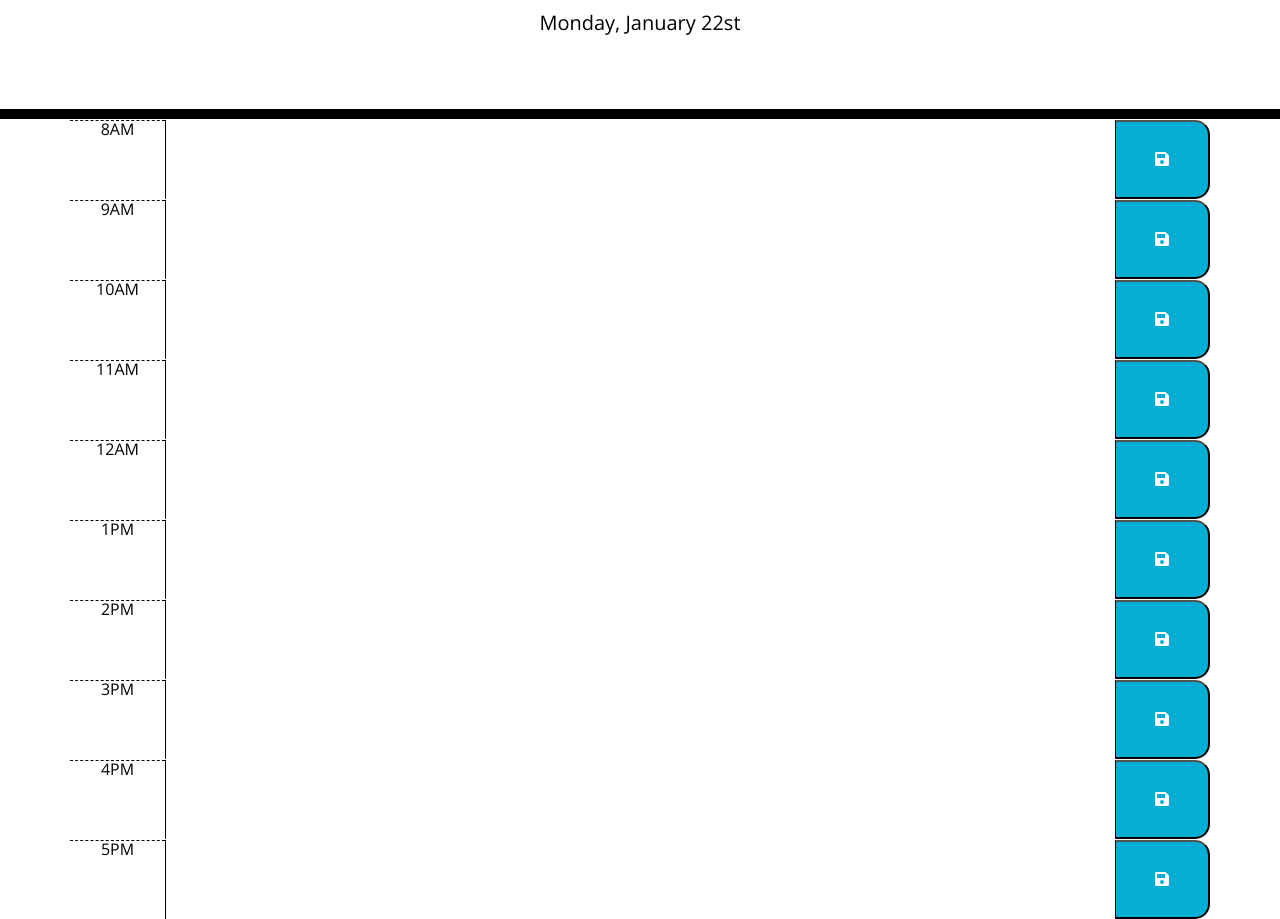
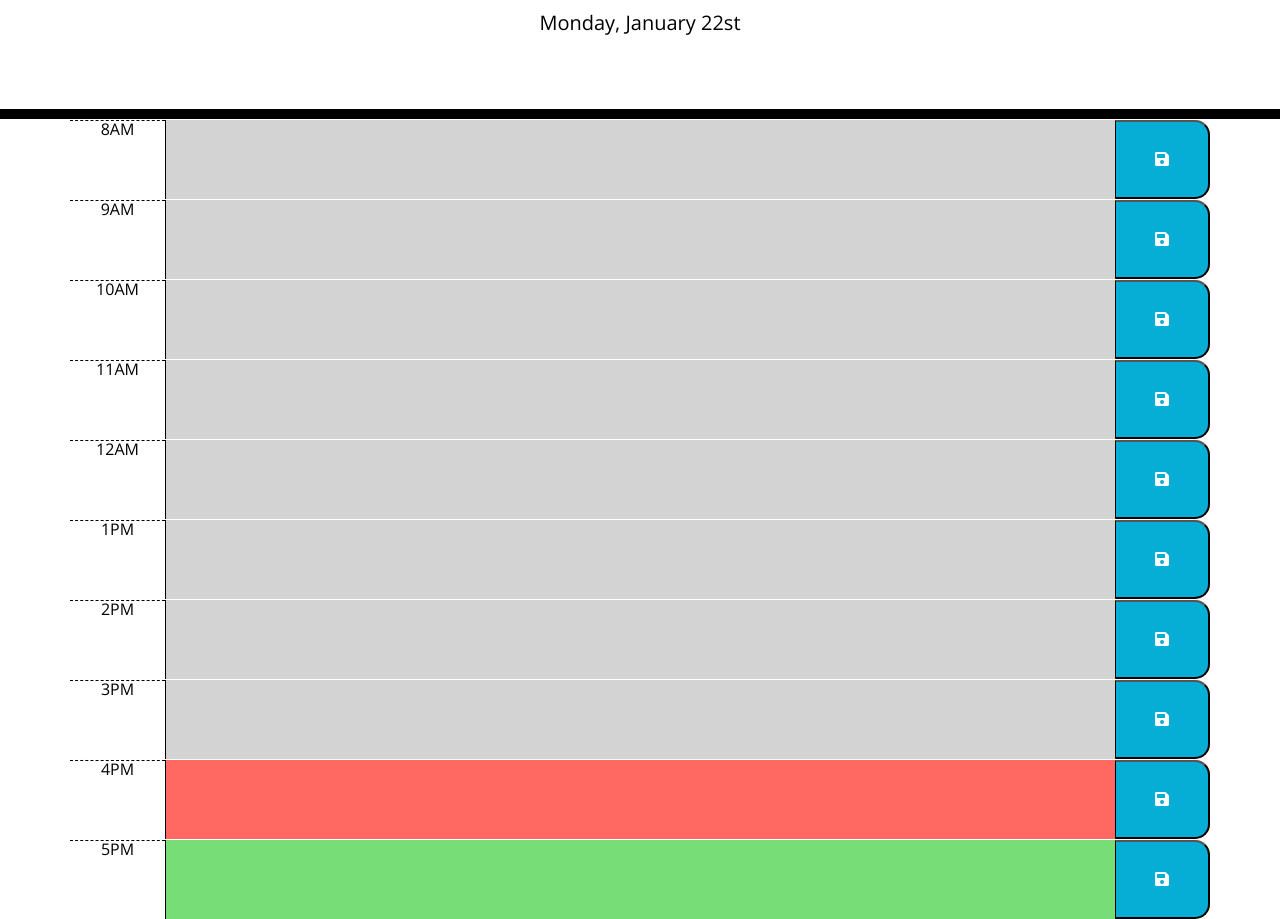
Before and after one commit to ozdilkazim/WorkDayScheduler, a plain HTML site: page index.html in a window 1280 px wide. Shown: the part 168-1087 px from the top of the page. Drawn offline with nearby package versions, Linux system fonts and the light colour scheme.

Commit message:
12 to 24 hour function added

```diff
--- a/assets/js/script.js
+++ b/assets/js/script.js
@@ -25,23 +25,54 @@ $(`.saveBtn`).on(`click`, function (e) {
 // Get from local storage if exist
     // am format
 for (i=8; i < 12; i++) {
-    $(`.`+i+`am .description`).val(localStorage.getItem(i+`AM`));
+    $(`.`+i+`am .description`).val(localStorage.getItem(i+` AM`));
 }
     // pm format
 for (i=1; i < 5; i++) {
-    $(`.`+i+`pm .description`).val(localStorage.getItem(i+`PM`));
+    $(`.`+i+`pm .description`).val(localStorage.getItem(i+` PM`));
 }
 
 // Color change
-var timeBlock = $(`.time-block`);
-var now = dayjs().format(`h`)
+
 function colorChange() {
+    // Get time block
+    var timeBlock = $(`.time-block`);
+    // Get current hour
+    var now = parseInt(dayjs().format(`H`));
+
     timeBlock.each(function(){
-        var hour = timeBlock.attr(`data-time`);
+        // Get every blocks time stamp
+        var hour = $(this).attr(`data-time`);
+
+        // 12 to 24 hour converter function
+       function convertTime (hour) {
+         var timeArray = [];
+         timeArray = hour.split(` `);
+         if(timeArray[1] === `PM`) {
+            hour = parseInt(hour) + 12;
+         } else {
+            hour = parseInt(hour);
+         }
+         return hour;
+       }
+        // Convert the hour to 24hours display
+        hour = convertTime(hour);
+
+        // Compare hours current and task hour and change color
+        if (hour < now){
+            $(this).addClass(`past`);
+        } else if (hour === now) {
+            $(this).removeClass(`past`);
+            $(this).removeClass(`future`);
+            $(this).addClass(`present`);
+        } else {
+            $(this).removeClass(`past`);
+            $(this).removeClass(`present`);
+            $(this).addClass(`future`);
+        }
         console.log(hour)
-
+        console.log(now)
     })
 }
 
-console.log(now)
-colorChange()
+colorChange();
--- a/index.html
+++ b/index.html
@@ -33,7 +33,7 @@
     <div class="container">
       <!-- Timeblocks go here -->
       <!-- 8AM START -->
-      <div class="row 8am time-block" data-time="8AM">
+      <div class="row 8am time-block" data-time="8 AM">
         <!--Hour -->
         <div class="col-md-1 hour">8AM</div>
         <!-- Task Area -->
@@ -42,7 +42,7 @@
         <button class="col-md-1 saveBtn fas fa-save"></button>
       </div>
       <!-- 9AM START -->
-      <div class="row 9am time-block" data-time="9AM">
+      <div class="row 9am time-block" data-time="9 AM">
         <!--Hour -->
         <div class="col-md-1 hour">9AM</div>
         <!-- Task Area -->
@@ -51,7 +51,7 @@
         <button class="col-md-1 saveBtn fas fa-save"></button>
       </div>
       <!-- 10AM START -->
-      <div class="row 10am time-block" data-time="10AM">
+      <div class="row 10am time-block" data-time="10 AM">
         <!--Hour -->
         <div class="col-md-1 hour">10AM</div>
         <!-- Task Area -->
@@ -60,7 +60,7 @@
         <button class="col-md-1 saveBtn fas fa-save"></button>
       </div>
       <!-- 11AM START -->
-      <div class="row 11am time-block" data-time="11AM">
+      <div class="row 11am time-block" data-time="11 AM">
         <!--Hour -->
         <div class="col-md-1 hour">11AM</div>
         <!-- Task Area -->
@@ -69,7 +69,7 @@
         <button class="col-md-1 saveBtn fas fa-save"></button>
       </div>
       <!-- 12AM START -->
-      <div class="row 12am time-block" data-time="12AM">
+      <div class="row 12am time-block" data-time="12 AM">
         <!--Hour -->
         <div class="col-md-1 hour">12AM</div>
         <!-- Task Area -->
@@ -78,7 +78,7 @@
         <button class="col-md-1 saveBtn fas fa-save"></button>
       </div>
       <!-- 1PM START -->
-      <div class="row 1pm time-block" data-time="1PM">
+      <div class="row 1pm time-block" data-time="1 PM">
         <!--Hour -->
         <div class="col-md-1 hour">1PM</div>
         <!-- Task Area -->
@@ -87,7 +87,7 @@
         <button class="col-md-1 saveBtn fas fa-save"></button>
       </div>
       <!-- 2PM START -->
-      <div class="row 2pm time-block" data-time="2PM">
+      <div class="row 2pm time-block" data-time="2 PM">
         <!--Hour -->
         <div class="col-md-1 hour">2PM</div>
         <!-- Task Area -->
@@ -96,7 +96,7 @@
         <button class="col-md-1 saveBtn fas fa-save"></button>
       </div>
       <!-- 3PM START -->
-      <div class="row 3pm time-block" data-time="3PM">
+      <div class="row 3pm time-block" data-time="3 PM">
         <!--Hour -->
         <div class="col-md-1 hour">3PM</div>
         <!-- Task Area -->
@@ -105,7 +105,7 @@
         <button class="col-md-1 saveBtn fas fa-save"></button>
       </div>
       <!-- 4PM START -->
-      <div class="row 4pm time-block" data-time="4PM">
+      <div class="row 4pm time-block" data-time="4 PM">
         <!--Hour -->
         <div class="col-md-1 hour">4PM</div>
         <!-- Task Area -->
@@ -114,7 +114,7 @@
         <button class="col-md-1 saveBtn fas fa-save"></button>
       </div>
       <!-- 5PM  START -->
-      <div class="row 5pm time-block" data-time="5PM">
+      <div class="row 5pm time-block" data-time="5 PM">
         <!--Hour -->
         <div class="col-md-1 hour">5PM</div>
         <!-- Task Area -->
```
